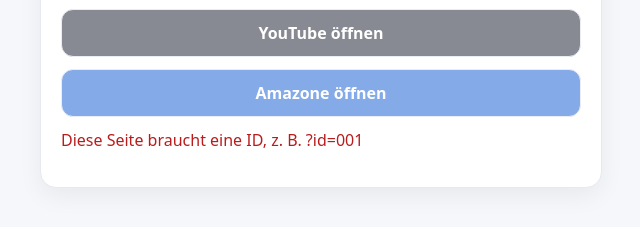
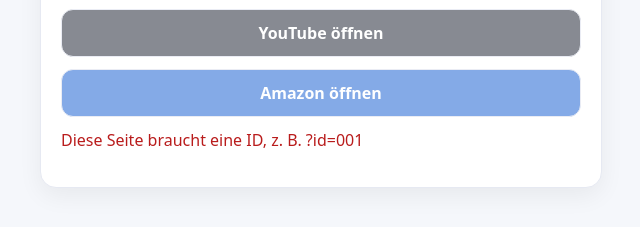
Before and after one commit to DerYUYU/test, a plain HTML site: page index.html in a window 1280 px wide. Shown: the part 403-630 px from the top of the page, 319-959 px from the left. Drawn offline with Linux system fonts and the light colour scheme.

Commit message:
Fix typo in link text from 'Amazone' to 'Amazon'

```diff
--- a/index.html
+++ b/index.html
@@ -14,7 +14,7 @@
     <div class="buttons">
       <a id="spotifyBtn" class="btn" target="_blank" rel="noopener">Spotify öffnen</a>
       <a id="youtubeBtn" class="btn" target="_blank" rel="noopener">YouTube öffnen</a>
-      <a id="amazoneBtn" class="btn" target="_blank" rel="noopener">Amazone öffnen</a>
+      <a id="amazoneBtn" class="btn" target="_blank" rel="noopener">Amazon öffnen</a>
     </div>
     </div>
 
```
